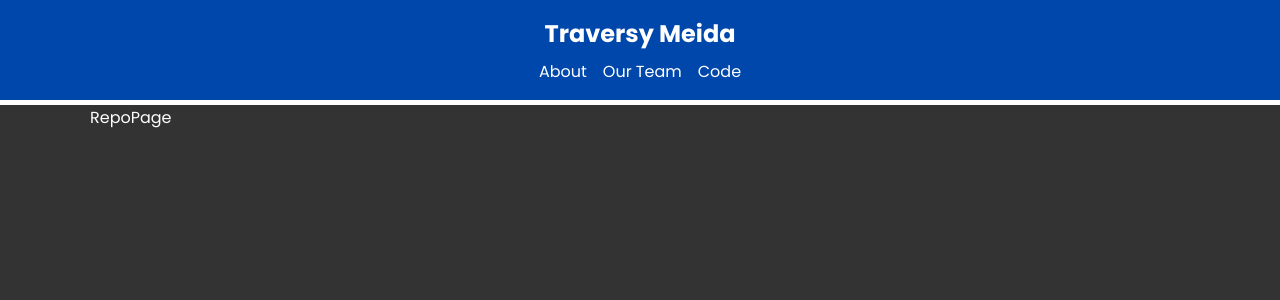
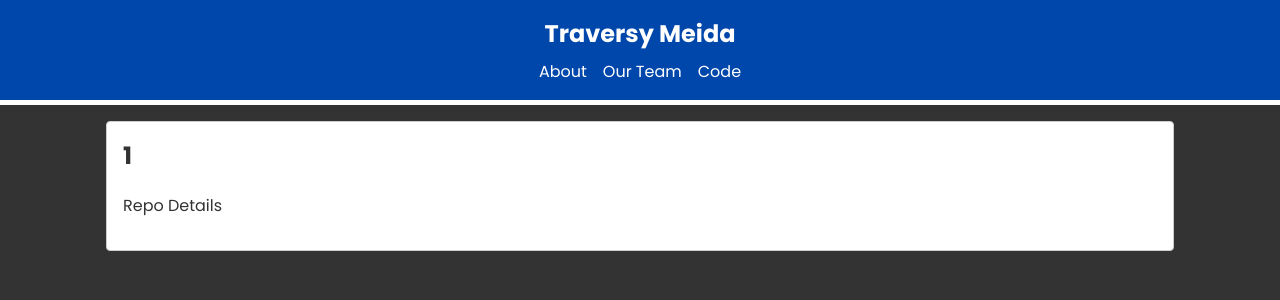
Before and after one commit to martinniee/next_13_crash, a Next.js app: page /code/repos/1 in a window 1280 px wide. Shown: the top 300 px of the page. Built offline with nearby package versions, Linux system fonts and the light colour scheme.

Commit message:
params Prop

```diff
--- a/app/code/repos/[name]/page.jsx
+++ b/app/code/repos/[name]/page.jsx
@@ -1,7 +1,13 @@
 import React from 'react';
 
-const RepoPage = () => {
-	return <div>RepoPage</div>;
+// 在 Dynamic route 组件中获取 路由路径 参数
+const RepoPage = ({ params: { name } }) => {
+	return (
+		<div className='card'>
+			<h2>{name}</h2>
+			<p>Repo Details</p>
+		</div>
+	);
 };
 
 export default RepoPage;
```
